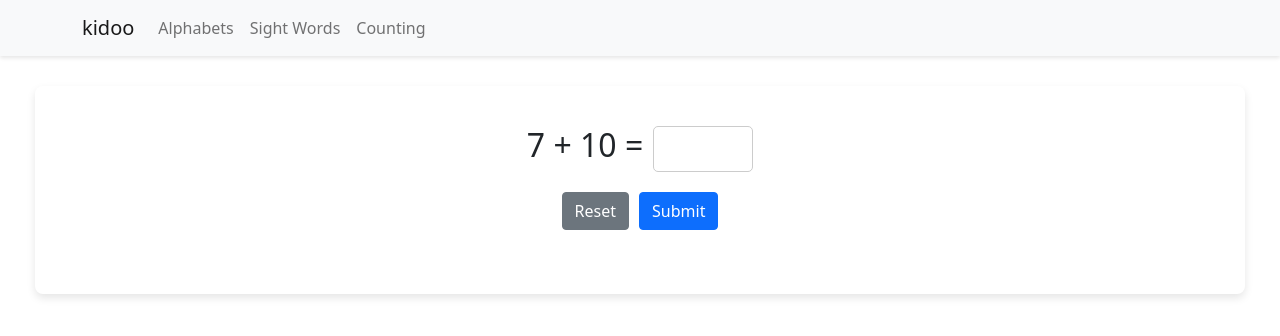
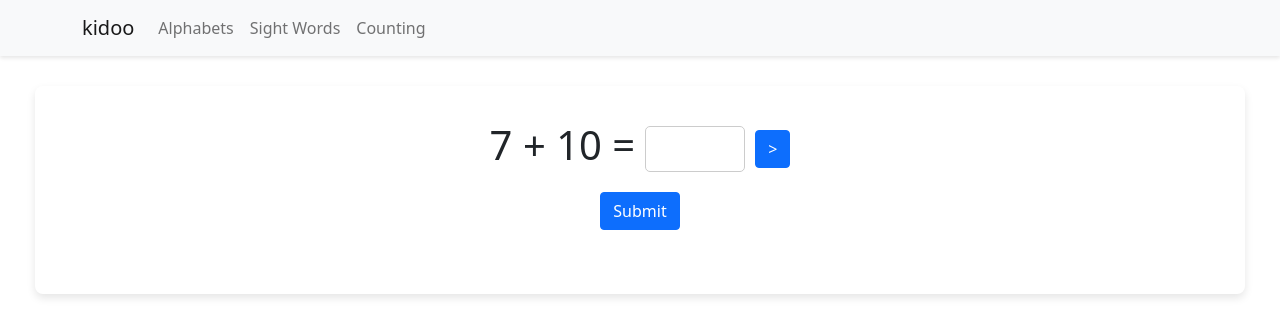
Before and after one commit to dnshariprasad/kidmath, a React (Vite) app: page /#/ in a window 1280 px wide. Shown: the top 336 px of the page. Built offline with nearby package versions, Linux system fonts and the light colour scheme.

Commit message:
UI updated

```diff
--- a/src/pages/MathChallenge.tsx
+++ b/src/pages/MathChallenge.tsx
@@ -59,18 +59,18 @@ const MathChallenge = () => {
     <CardDetail>
       <CenteredContainerVertical>
         <CenteredContainerHorizontally>
-          <h2>
+          <h1>
             {num1} {operation} {num2} =
-          </h2>
+          </h1>
           <StyledInput
             type="number"
             value={inputValue}
             onChange={(e) => setInputValue(e.target.value)}
             placeholder=""
           />
+          <KidButton title=">" isActive={true} onClick={handleReset} />
         </CenteredContainerHorizontally>
         <CenteredContainerHorizontally>
-          <KidButton title="Reset" isActive={false} onClick={handleReset} />
           <KidButton title="Submit" isActive={true} onClick={handleSubmit} />
         </CenteredContainerHorizontally>
         <br />
```
